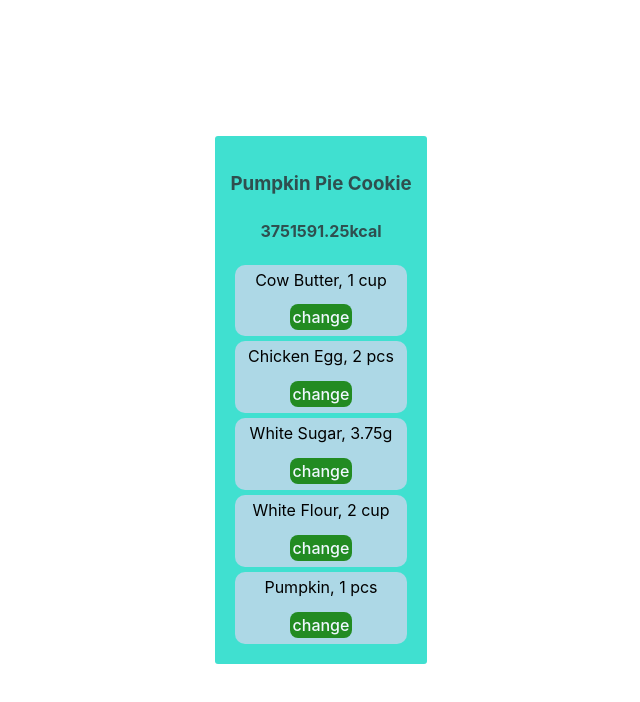
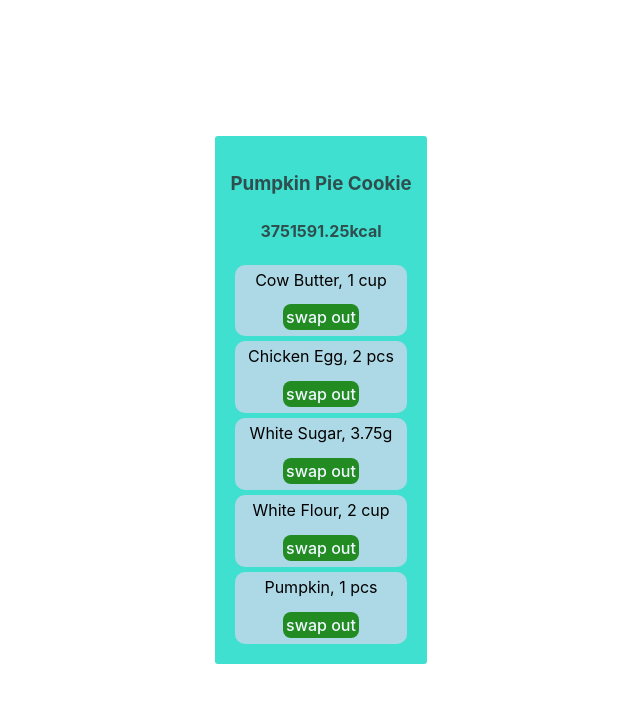
Before and after one commit to zaainaslam/crumble, a React (Vite) app: page / in a window 1280 px wide. Shown: the top 702 px of the page, without its empty margins (319-959 px from the left). Built offline with nearby package versions, Linux system fonts and the light colour scheme.

Commit message:
Added readme

```diff
--- a/src/components/Ingredient.tsx
+++ b/src/components/Ingredient.tsx
@@ -24,7 +24,7 @@ function Ingredient({
   ingNo,
 }: IngredientProps) {
   const [menuOpen, setMenuOpen] = useState<boolean>(false);
-  const [buttonContents, setButtonContents] = useState<string>("change");
+  const [buttonContents, setButtonContents] = useState<string>("swap out");
 
   const returnContents: [] = [];
 
@@ -32,7 +32,7 @@ function Ingredient({
     setMenuOpen(!menuOpen);
 
     if (menuOpen) {
-      setButtonContents("change");
+      setButtonContents("swap out");
     } else {
       setButtonContents("I'm happy");
     }
--- a/src/components/SubMenu.tsx
+++ b/src/components/SubMenu.tsx
@@ -125,7 +125,7 @@ function SubMenu({
   return (
     <menu className="SubMenu">
       <br />
-      calories: {calories}
+      calories: {calories}/{unit.replace(/\s/g, "")}
       <br />
       other {categoryOfIng.name}s:
       <br />
```
Also changed, not shown: src/README.txt (added).
